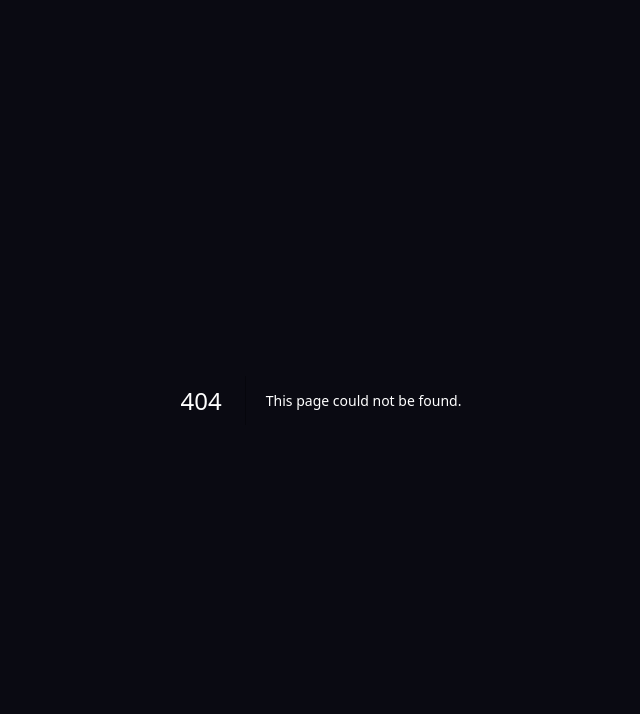
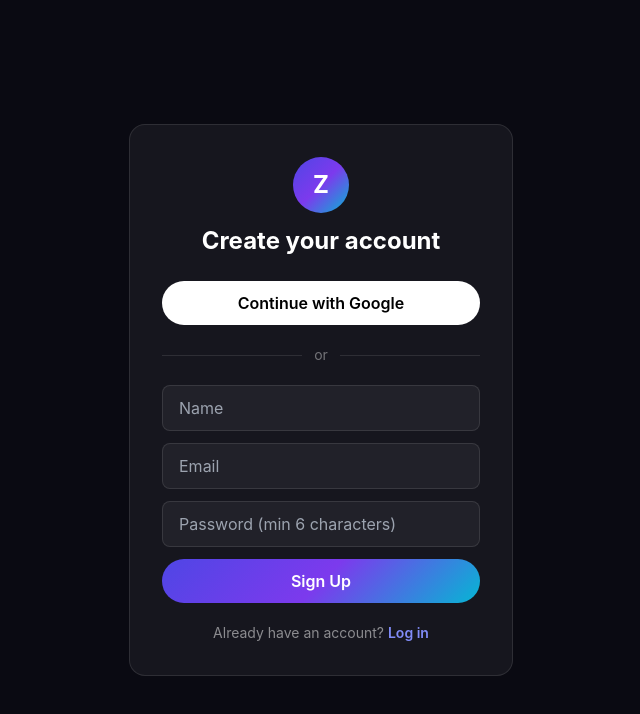
Before and after one commit to zikriyonai/NextJs, a Next.js app: page /signup in a window 1280 px wide. Before the commit this address had no page. Shown: the top 714 px of the page, without its empty margins (319-959 px from the left). Built offline with nearby package versions, Linux system fonts and the light colour scheme.

Commit message:
Create page.tsx

```diff
--- /dev/null
+++ b/src/app/signup/page.tsx
@@ -0,0 +1,95 @@
+"use client";
+
+import { useState } from "react";
+import { signIn } from "next-auth/react";
+import { useRouter } from "next/navigation";
+import Link from "next/link";
+
+export default function SignupPage() {
+  const router = useRouter();
+  const [name, setName] = useState("");
+  const [email, setEmail] = useState("");
+  const [password, setPassword] = useState("");
+  const [error, setError] = useState("");
+
+  async function handleSignup(e: React.FormEvent) {
+    e.preventDefault();
+    setError("");
+
+    const res = await fetch("/api/auth/register", {
+      method: "POST",
+      headers: { "Content-Type": "application/json" },
+      body: JSON.stringify({ name, email, password }),
+    });
+    const data = await res.json();
+
+    if (!res.ok) {
+      setError(data.error || "Something went wrong.");
+      return;
+    }
+
+    // Auto-login right after successful signup
+    await signIn("credentials", { email, password, redirect: false });
+    router.push("/");
+  }
+
+  return (
+    <div className="min-h-screen flex items-center justify-center px-6">
+      <div className="w-full max-w-sm bg-white/5 border border-white/10 rounded-2xl p-8">
+        <div className="text-center mb-6">
+          <div className="w-14 h-14 mx-auto rounded-full bg-zikriyon-gradient flex items-center justify-center text-2xl font-bold mb-3">
+            Z
+          </div>
+          <h1 className="text-2xl font-bold">Create your account</h1>
+        </div>
+
+        <button
+          onClick={() => signIn("google", { callbackUrl: "/" })}
+          className="w-full flex items-center justify-center gap-2 bg-white text-black rounded-full py-2.5 font-semibold mb-5"
+        >
+          Continue with Google
+        </button>
+
+        <div className="flex items-center gap-3 mb-5 text-white/40 text-sm">
+          <div className="flex-1 h-px bg-white/10" /> or <div className="flex-1 h-px bg-white/10" />
+        </div>
+
+        <form onSubmit={handleSignup} className="space-y-3">
+          <input
+            placeholder="Name"
+            value={name}
+            onChange={(e) => setName(e.target.value)}
+            className="w-full bg-white/5 border border-white/10 rounded-lg px-4 py-2.5 outline-none"
+          />
+          <input
+            type="email"
+            required
+            placeholder="Email"
+            value={email}
+            onChange={(e) => setEmail(e.target.value)}
+            className="w-full bg-white/5 border border-white/10 rounded-lg px-4 py-2.5 outline-none"
+          />
+          <input
+            type="password"
+            required
+            placeholder="Password (min 6 characters)"
+            value={password}
+            onChange={(e) => setPassword(e.target.value)}
+            className="w-full bg-white/5 border border-white/10 rounded-lg px-4 py-2.5 outline-none"
+          />
+          {error && <p className="text-red-400 text-sm">{error}</p>}
+          <button className="w-full bg-zikriyon-gradient rounded-full py-2.5 font-semibold">
+            Sign Up
+          </button>
+        </form>
+
+        <p className="text-center text-sm text-white/50 mt-5">
+          Already have an account?{" "}
+          <Link href="/login" className="text-indigo-400 font-semibold">
+            Log in
+          </Link>
+        </p>
+      </div>
+    </div>
+  );
+}
```
